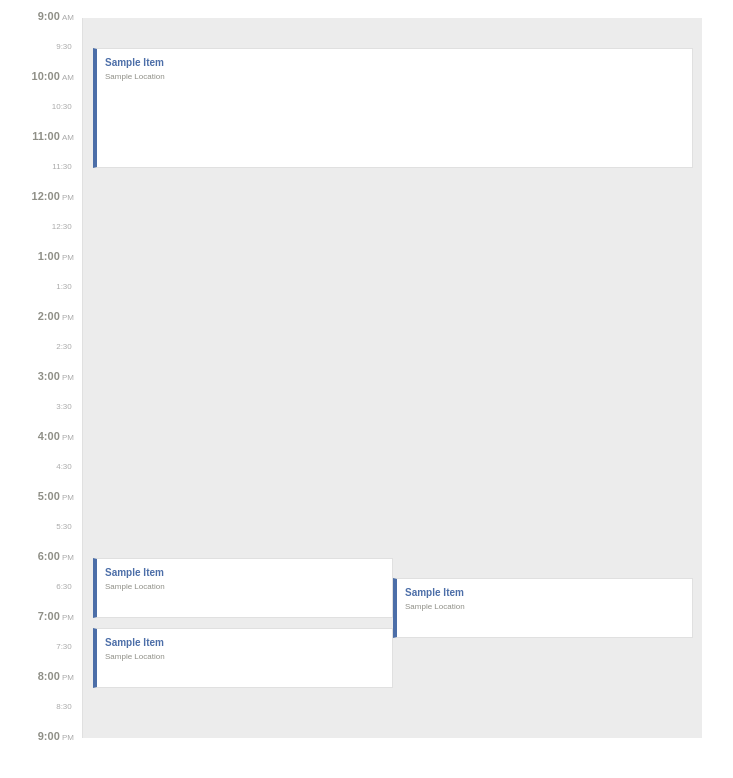
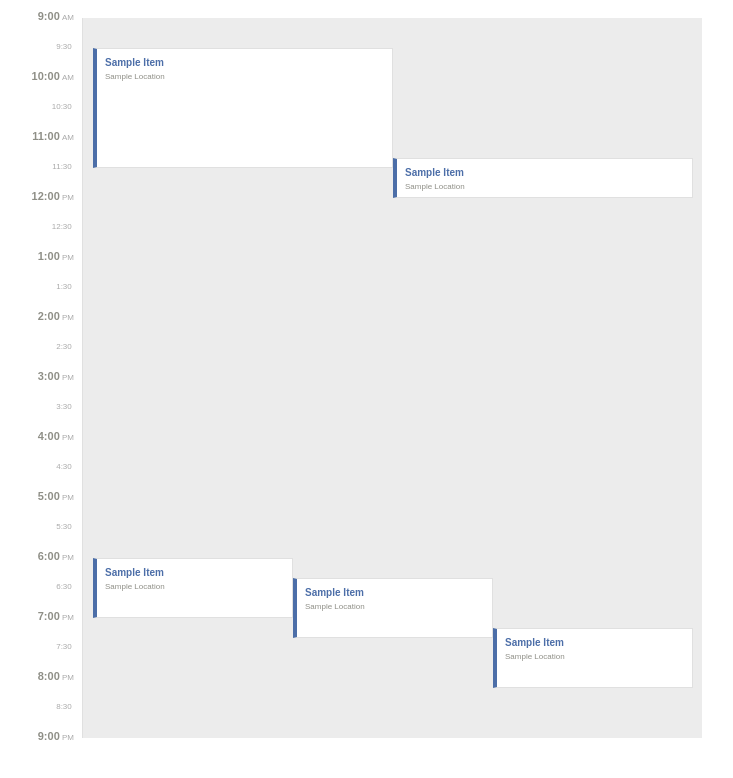
Before and after one commit to adrienjoly/calendar-renderer, a React (Create React App) app in the folder calendar-renderer/: page / in a window 1280 px wide. Shown: the top 778 px of the page, without its empty margins (277-1010 px from the left). Built offline with nearby package versions, Linux system fonts and the light colour scheme; the HTML template or start-up script is replaced by a standard one.

Commit message:
bug fix: endHour was incorrect => causing overlaps

```diff
--- a/calendar-renderer/src/App.js
+++ b/calendar-renderer/src/App.js
@@ -4,6 +4,7 @@ import Calendar from './Calendar';
 
 const EVENTS = [
   {start: 30, end: 150},
+  {start: 140, end: 180}, // should overlap with the previous
   {start: 540, end: 600},
   {start: 560, end: 620},
   {start: 610, end: 670}
--- a/calendar-renderer/src/Calendar.js
+++ b/calendar-renderer/src/Calendar.js
@@ -64,7 +64,7 @@ function layoutEvents(events) {
   let eventsPerHour = createArrayOfArrays(24);
   let laidEvents = events.map(initialEvent => {
     const startHour = Math.floor(initialEvent.start / 60);
-    const endHour = Math.ceil(initialEvent.start / 60);
+    const endHour = Math.ceil(initialEvent.end / 60);
     let event = Object.assign({}, initialEvent, {
       slots: createRange(startHour, endHour),
     });
```
